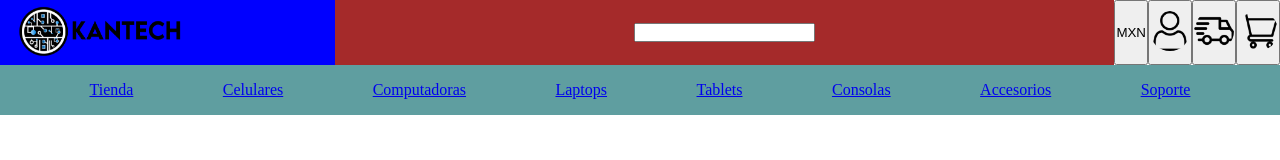
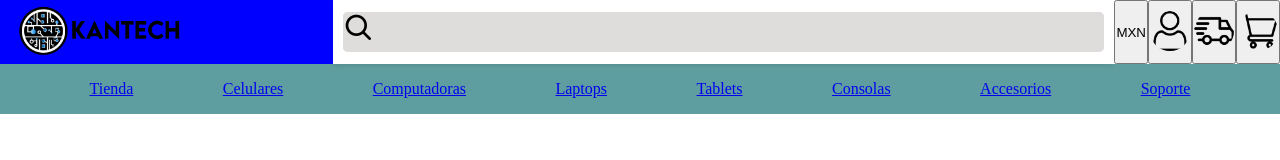
Before and after one commit to chainbreaker11/Kantech, a plain HTML site: page index.html in a window 1280 px wide. Drawn offline with Linux system fonts and the light colour scheme; a web font is replaced by a local one.

Commit message:
Modificacion barra de búsqueda y colocar icono

```diff
--- a/index.html
+++ b/index.html
@@ -14,7 +14,16 @@
         </div>
 
         <div class="searchbar">
-          <input type="Busqueda celularses, computadoras & etc" />
+          <div class="searchbar-container">
+            <div class="imagesearch">
+              <img src="img/busqueda.png" alt="">
+            </div>
+
+            <input type="Buscar..." />
+          </div>
+
+
+
         </div>
 
         <button class="moneda">MXN</button>
--- a/styles.css
+++ b/styles.css
@@ -14,6 +14,7 @@
   align-items: center;
   justify-content: space-evenly;
   background-color: cadetblue;
+
 }
 
 .logo-container {
@@ -23,14 +24,37 @@
 .nav-container {
   display: flex;
 }
-
+/*estilos para la barra de busqueda */
 .searchbar {
   width: 100%;
+  margin: 0 auto;
   display: flex;
   align-items: center;
-  justify-content: space-evenly;
-  background-color: brown;
+  background-color: white;
+  padding: 10px;
+  box-shadow: 0 2px 4px rgba(0, 0, 0, 0.1);
 }
+.searchbar input {
+  width: 100%;
+  height: 40px;
+  border: none;
+  background-color:rgb(223, 220, 220) ;
+  border-radius: 5px;
+  padding: 5px 30px;
+  font-size: 16px;
+  color: #495057;
+
+}
+.searchbar-container{
+
+  display: flex;
+  width: 100%;
+  background-color:rgb(223, 220, 220) ;
+  border-radius: 5px;
+}
+
+
+
 .nav-logo {
   width: 50%;
   margin-left: 5%;
@@ -52,3 +76,9 @@
   height: 40px;
   border-radius: 50%;
 }
+
+.imagesearch{
+  background-color:rgb(223, 220, 220) ;
+  border-radius: 5px;
+  height: 40px;
+}
```
Also changed, not shown: img/busqueda.png (added).
